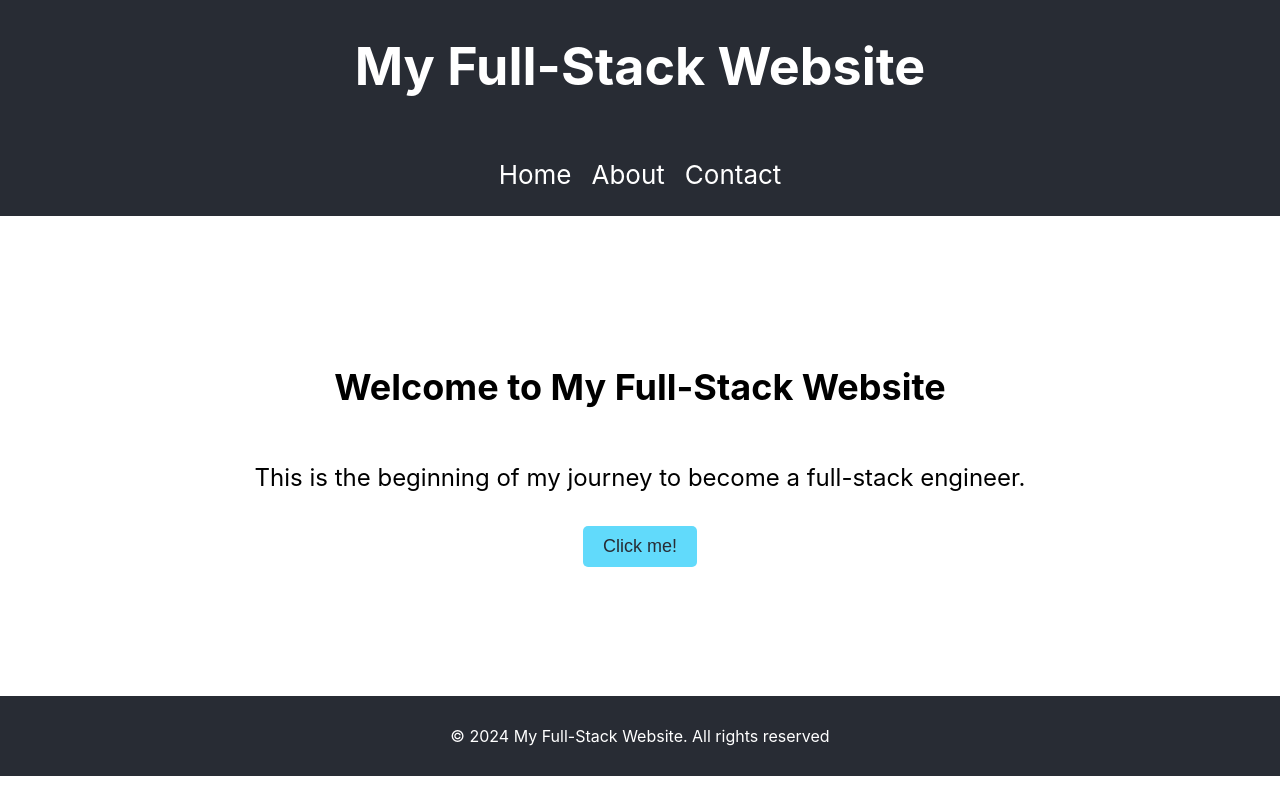
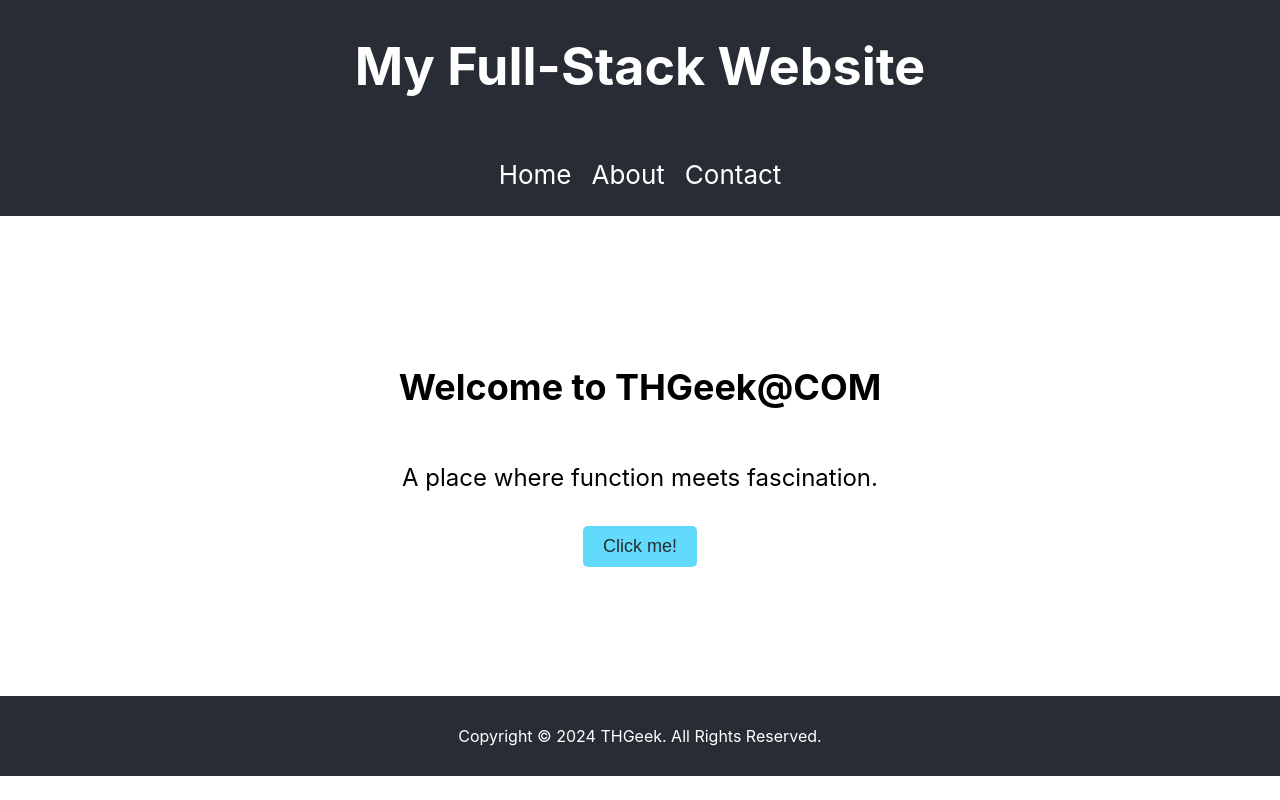
Before and after one commit to thgeek24/thgeek-web, a React (Create React App) app: page / in a window 1280 px wide. Built offline with nearby package versions, Linux system fonts and the light colour scheme.

Commit message:
feat: update the main page

```diff
--- a/src/App.js
+++ b/src/App.js
@@ -13,8 +13,8 @@ function App() {
         <div className="App">
             <Header/>
             <main className="App-main">
-                <h2>Welcome to My Full-Stack Website</h2>
-                <p>This is the beginning of my journey to become a full-stack engineer.</p>
+                <h2>Welcome to THGeek@COM</h2>
+                <p>A place where function meets fascination.</p>
                 <Button text="Click me!" onClick={handleClick}/>
             </main>
             <Footer/>
--- a/src/components/Footer.js
+++ b/src/components/Footer.js
@@ -2,7 +2,7 @@ import React from 'react';
 
 function Footer() {
     return (<footer className="App-footer">
-        <p>&copy; 2024 My Full-Stack Website. All rights reserved</p>
+        <p>Copyright © 2024 THGeek. All Rights Reserved.</p>
     </footer>);
 }
 
```
